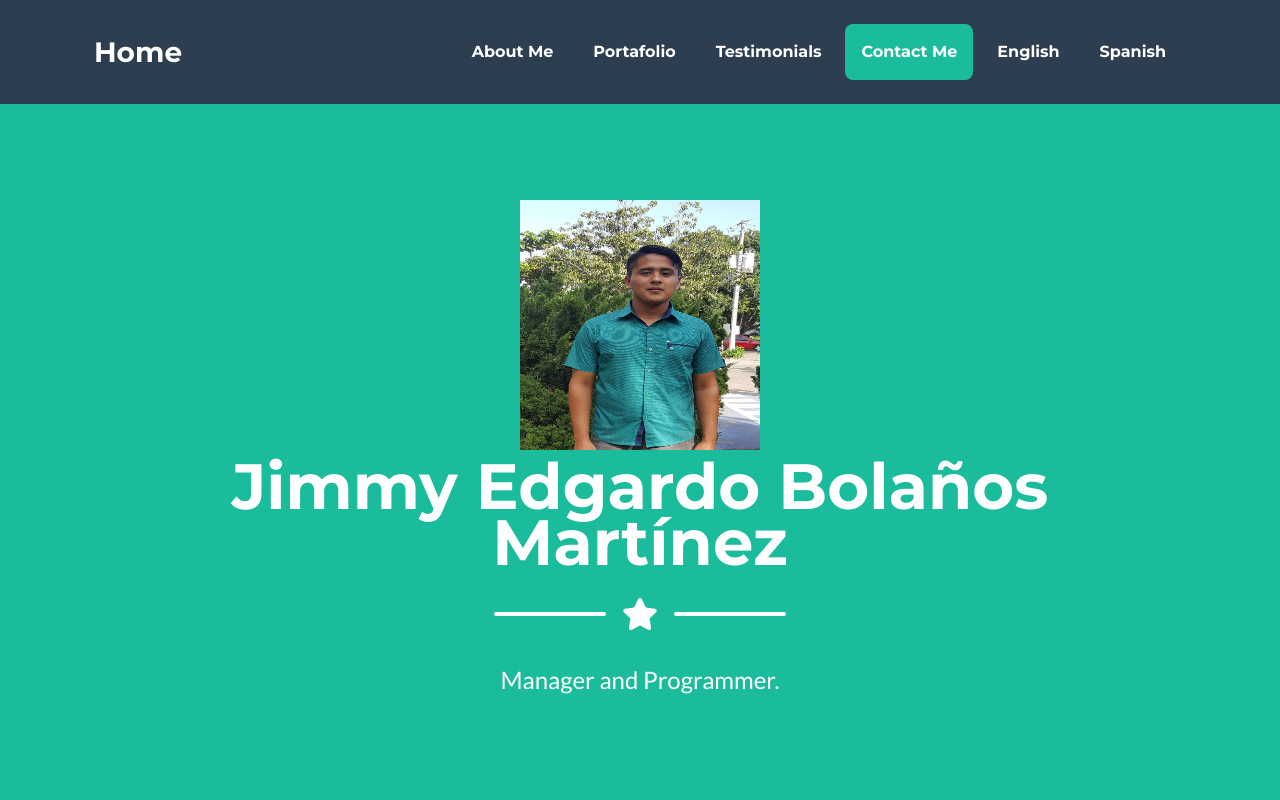
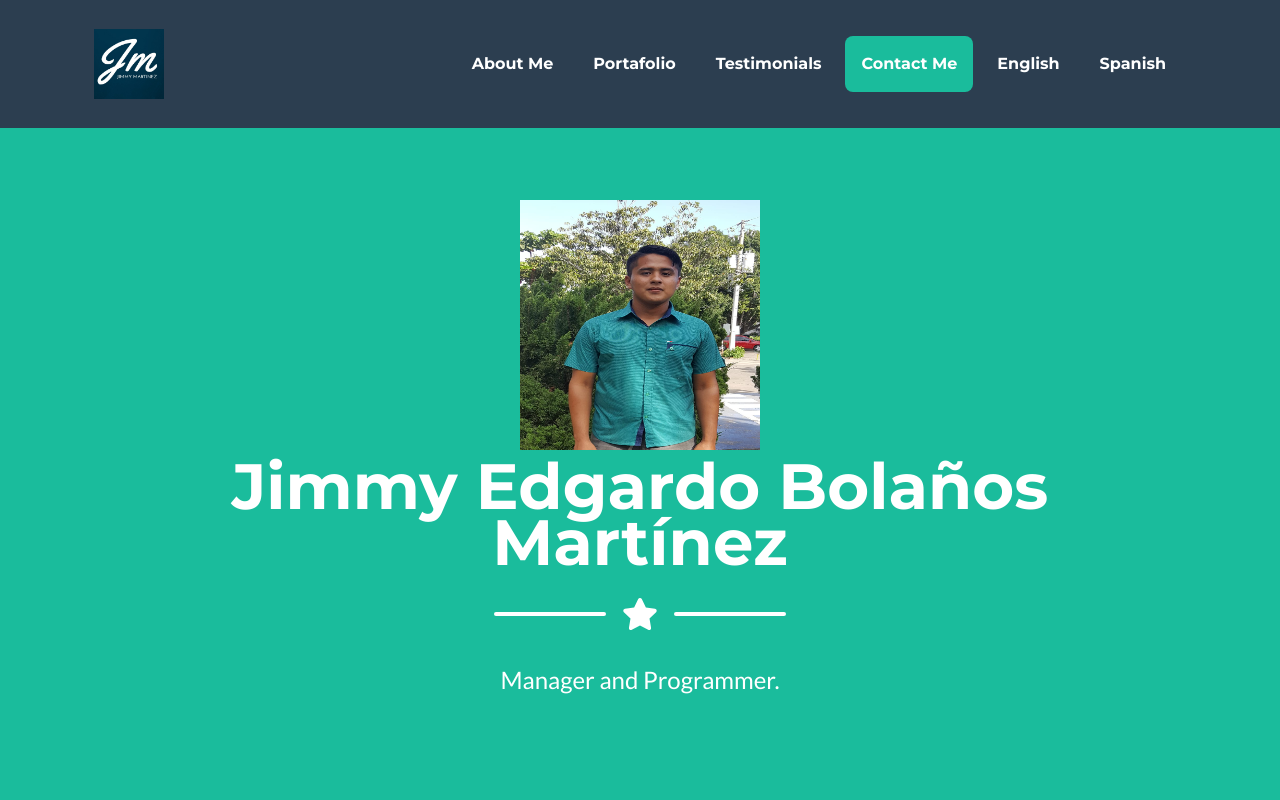
Before and after one commit to Jimmy-Martinez-98/MIPORTAFOLIOPROFECIONAL, a plain HTML site: page ingles.html in a window 1280 px wide. Shown: the top 800 px of the page. Drawn offline with nearby package versions, Linux system fonts and the light colour scheme.

Commit message:
update logo

```diff
--- a/ingles.html
+++ b/ingles.html
@@ -23,7 +23,7 @@
     <!-- Navigation-->
     <nav class="navbar navbar-expand-lg bg-secondary text-capitalize fixed-top" id="mainNav">
         <div class="container">
-            <a class="navbar-brand js-scroll-trigger" href="#page-top">Home </a>
+            <a class="navbar-brand js-scroll-trigger" href="#page-top"><img src="./assets/img/portfolio/logo.jpeg" height="70" width="70" /> </a>
             <button
                 class="navbar-toggler navbar-toggler-right text-capitalize font-weight-bold bg-primary text-white rounded"
                 type="button" data-toggle="collapse" data-target="#navbarResponsive" aria-controls="navbarResponsive"
```
Also changed, not shown: index.html (+1 -1 lines), assets/img/portfolio/logo.jpeg (added).
